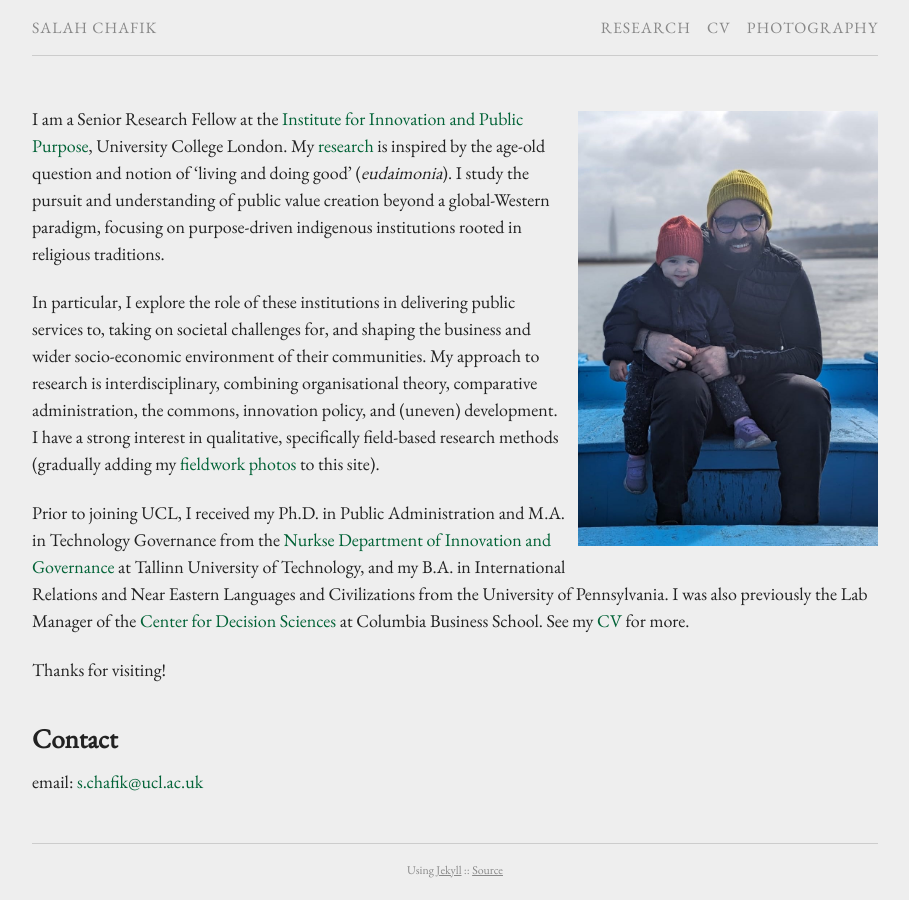
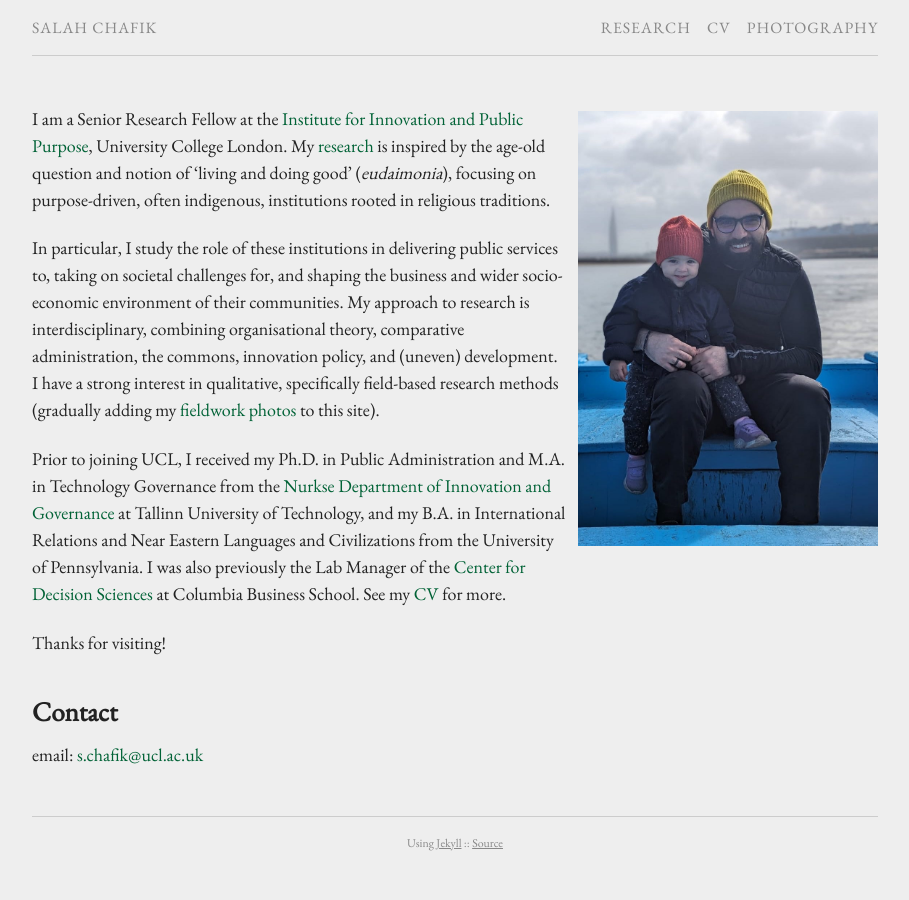
Before and after one commit to schafik/schafik.github.io, a Jekyll site: the page built from index.md, in a window 1280 px wide. Shown: the whole page, without its empty margins (185-1094 px from the left). Built offline with Jekyll 4.4.1, drawn with Linux system fonts in a browser that asks for light colours; comment, search, counter and statistics services are not loaded.

Commit message:
Update index.md

```diff
--- a/index.md
+++ b/index.md
@@ -6,9 +6,9 @@ permalink: /
 <br />
 {% include image.html url="images/nuna.jpeg" caption="" width="300" align="right" %}
 
-I am a Senior Research Fellow at the [Institute for Innovation and Public Purpose], University College London. My [research] is inspired by the age-old question and notion of ‘living and doing good’ (*eudaimonia*). I study the pursuit and understanding of public value creation beyond a global-Western paradigm, focusing on purpose-driven indigenous institutions rooted in religious traditions.
+I am a Senior Research Fellow at the [Institute for Innovation and Public Purpose], University College London. My [research] is inspired by the age-old question and notion of ‘living and doing good’ (*eudaimonia*), focusing on purpose-driven, often indigenous, institutions rooted in religious traditions.
 
-In particular, I explore the role of these institutions in delivering public services to, taking on societal challenges for, and shaping the business and wider socio-economic environment of their communities. My approach to research is interdisciplinary, combining organisational theory, comparative administration, the commons, innovation policy, and (uneven) development. I have a strong interest in qualitative, specifically field-based research methods (gradually adding my [fieldwork photos] to this site).
+In particular, I study the role of these institutions in delivering public services to, taking on societal challenges for, and shaping the business and wider socio-economic environment of their communities. My approach to research is interdisciplinary, combining organisational theory, comparative administration, the commons, innovation policy, and (uneven) development. I have a strong interest in qualitative, specifically field-based research methods (gradually adding my [fieldwork photos] to this site).
 
 Prior to joining UCL, I received my Ph.D. in Public Administration and M.A. in Technology Governance from the [Nurkse Department of Innovation and Governance] at Tallinn University of Technology, and my B.A. in International Relations and Near Eastern Languages and Civilizations from the University of Pennsylvania. I was also previously the Lab Manager of the [Center for Decision Sciences] at Columbia Business School. See my [CV] for more.
 
```
